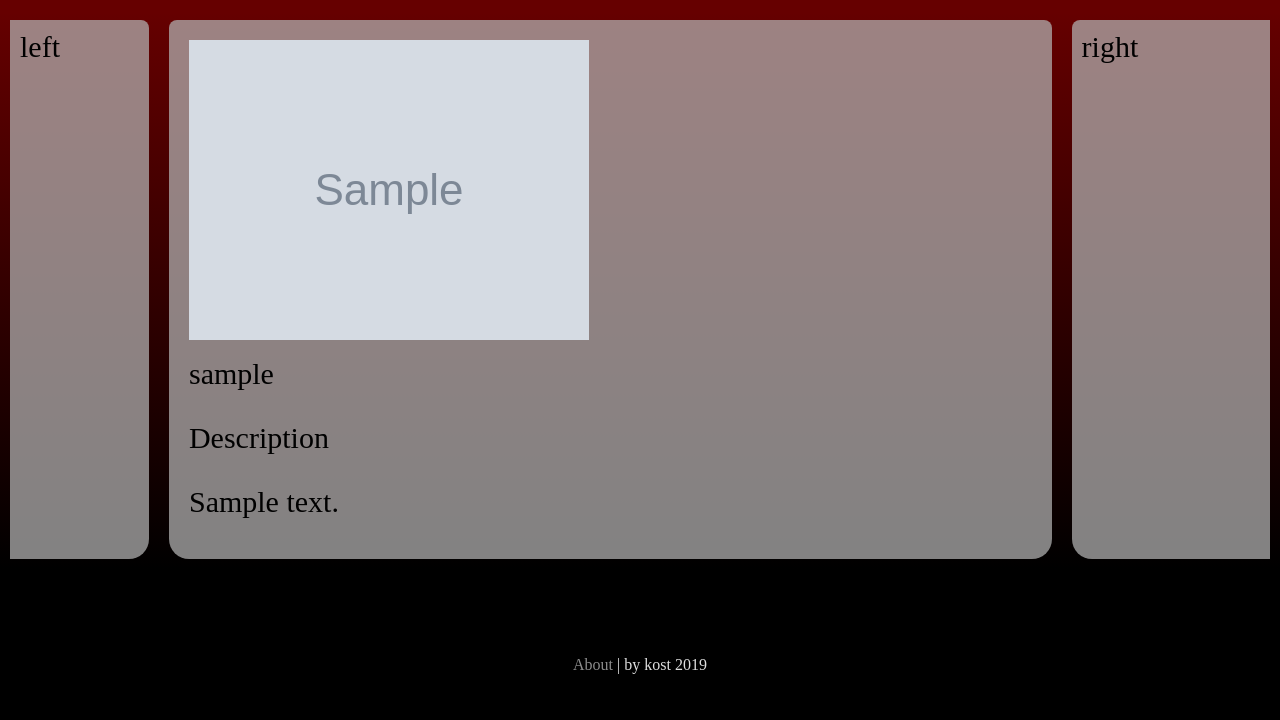
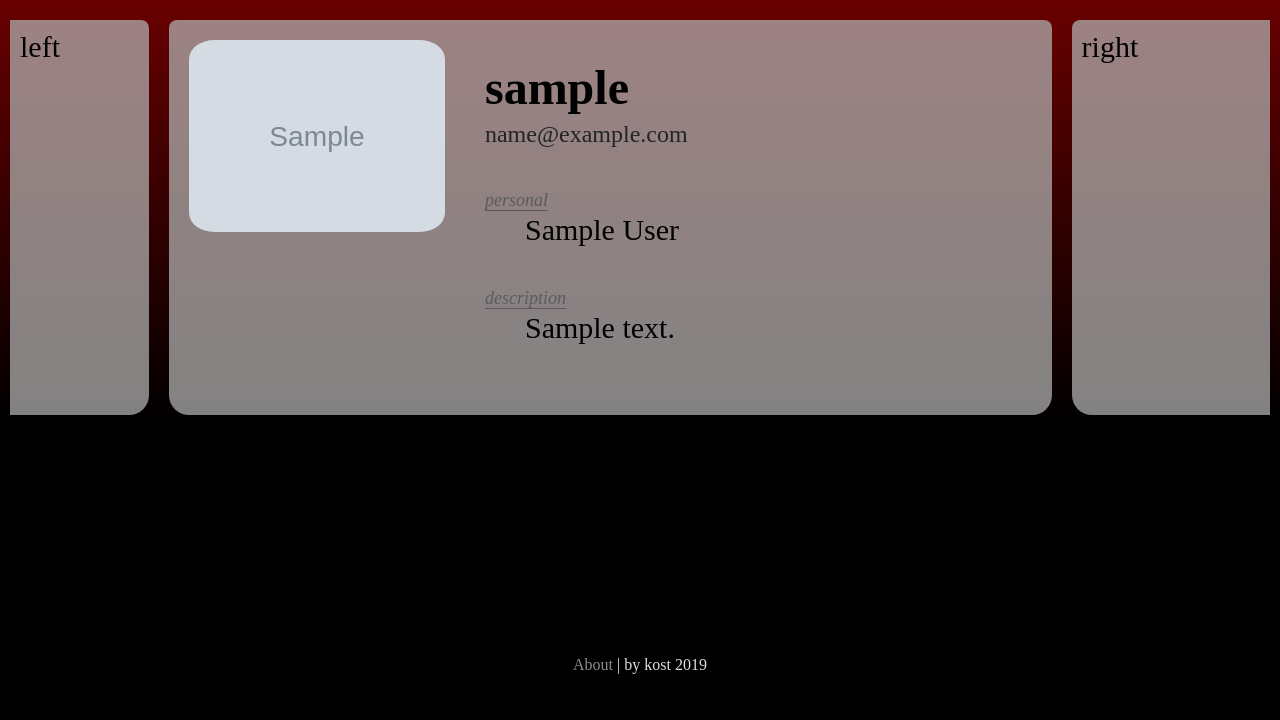
Before and after one commit to kostmetallist/tankonstin-forum, a Django app: template forum/templates/forum/user-detail.html in a window 1280 px wide. Shown: the part 80-800 px from the top of the page. Run offline with Django 3.2, Linux system fonts and the light colour scheme; the template is opened without the code that fills it: most values are stand-ins (such as "Sample title", 1, 10 or a date in 2020); grey boxes marked "Sample" are stand-in pictures.

Commit message:
Connecting config & user profile design * modified ALLOWED_HOSTS in settings.py for connection * designed user profile page * style for button-like <a> tag * fixed non-textarea field in user edit form

```diff
--- a/forum/forms.py
+++ b/forum/forms.py
@@ -43,3 +43,6 @@ class UserExtraUpdateForm(forms.ModelForm):
 
         model = UserExtra
         fields = ['description', 'avatar']
+        widgets = {
+            'description': forms.Textarea()
+        }
--- a/forum/static/forum/style.css
+++ b/forum/static/forum/style.css
@@ -340,13 +340,55 @@ button.generic-button > span:after {
     content: '\25b7';
 }
 
-div.profile-token {
+.flex-container#profile {
+    background: rgba(0, 0, 0, 0.0);
+}
+
+div.profile-panel {
     margin: 10px;
 }
 
+.profile-panel#right-side {
+    width: 30%;
+}
+
+.profile-panel#right-side {
+    /*background: rgba(0, 0, 0, 0.05);*/
+    width: 70%;
+    padding: 20px;
+    border-radius: 20px;
+}
+
+p.profile-element {
+    margin: 0 0 30px 0;
+    /*border-bottom: 1px solid black;*/
+}
+
+p.profile-element span.username {
+    font-weight: bold;
+    font-size: 48px;
+}
+
+p.profile-element span.email {
+    color: rgb(36, 36, 36);
+    font-size: 24px;
+}
+
+p.profile-element span.pre-note {
+    font-size: 18px;
+    color: rgb(91, 91, 91);
+    border-bottom: 1px solid rgb(91, 91, 91);
+}
+
+p.profile-element span.indented {
+    margin: 20px;
+    padding: 20px;
+}
+
 img.user-profile-image {
-    max-width: 512px;
-    max-height: 512px;
+    max-width: 256px;
+    max-height: 256px;
+    border-radius: 10%;
 }
 
 div.pagination-nav {
@@ -358,5 +400,22 @@ div.pagination-nav {
 
 div.pagination-nav a.current-page {
     color: black;
-    background: rgba(180, 180, 180, 0.4)
+    background: rgba(180, 180, 180, 0.4);
 }
+
+a.button-like {
+    /*margin: 10px 10px 0 10px;*/
+    font-family: sans-serif;
+    padding: 10px;
+    /*text-align: center;*/
+    color: black;
+    background: rgba(230, 230, 230, 0.7);
+    font-size: 14px;
+    font-weight: bold;
+    border-radius: 8px;
+}
+
+a.button-like:hover {
+    background: rgba(230, 230, 230, 0.9);
+    text-decoration: none;
+}
--- a/forum/templates/forum/message-delete.html
+++ b/forum/templates/forum/message-delete.html
@@ -17,7 +17,8 @@
             <button type="submit" class="delete-button">
                 <span>Delete </span>
             </button>
-            <a href="{% url 'topic-detail' pk=object.topic.id %}">
+            <a href="{% url 'topic-detail' pk=object.topic.id %}"
+                class="button-like">
                 Cancel
             </a>
         </div>
--- a/forum/templates/forum/topic-detail.html
+++ b/forum/templates/forum/topic-detail.html
@@ -37,7 +37,8 @@
     {% endfor %}
 
     <div>
-        <a href="{% url 'message-create' topic=object.pk %}">
+        <a href="{% url 'message-create' topic=object.pk %}"
+            class="button-like">
             Post a message
         </a>
     </div>
--- a/forum/templates/forum/user-detail.html
+++ b/forum/templates/forum/user-detail.html
@@ -6,18 +6,47 @@
 
 {% block center-plate-content %}
 
-    <div class="profile-token">
-        <img class="user-profile-image"
-            src="{{ profile_owner.userextra.avatar.url }}">
-    </div>
+    <div class="flex-container" id="profile">
+        <div class="profile-panel" id="left-side">
+            <img class="user-profile-image"
+                src="{{ profile_owner.userextra.avatar.url }}">
 
-    <div class="profile-token">
-        {{ profile_owner.username }}
-    </div>
+            <p>
+                {% if user.id == profile_owner.id %}
+                    <a href="{% url 'user-edit' userid=user.id %}"
+                        class="button-like"
+                        style="padding: 10px 20px 10px 20px;">
+                        Edit
+                    </a>
+                {% endif %}
+            </p>
+        </div>
 
-    <div class="profile-token">
-        <p>Description</p>
-        <p>{{ profile_owner.userextra.description }}</p>
+        <div class="profile-panel" id="right-side">
+            <p class="profile-element">
+                <span class="username">{{ profile_owner.username }}</span>
+                <br />
+                <span class="email">{{ profile_owner.email }}</span>
+            </p>
+
+            {% if profile_owner.first_name or profile_owner.last_name %}
+                <p class="profile-element">
+                    <span class="pre-note"><i>personal</i></span>
+                    <br />
+                    <span class="indented">
+                        {{ profile_owner.first_name }}
+                        {{ profile_owner.last_name }}
+                    </span>
+                </p>
+            {% endif %}
+            <p class="profile-element">
+                <span class="pre-note"><i>description</i></span>
+                <br />
+                <span class="indented">
+                    {{ profile_owner.userextra.description }}
+                </span>
+            </p>
+        </div>
     </div>
 
 {% endblock center-plate-content %}
--- a/forum/templates/forum/user-edit.html
+++ b/forum/templates/forum/user-edit.html
@@ -10,7 +10,6 @@
         {% csrf_token %}
         <fieldset>
             <legend>Profile editing</legend>
-            <!-- {{ form.as_p }} -->
 
             <ul class="validation-errors">
             {% for err in user_form.non_field_errors %}
--- a/sample/settings.py
+++ b/sample/settings.py
@@ -36,7 +36,10 @@ SECRET_KEY = getKey('SECRET_KEY')
 # SECURITY WARNING: don't run with debug turned on in production!
 DEBUG = True
 
-ALLOWED_HOSTS = []
+ALLOWED_HOSTS = [
+    'localhost',
+    '25.57.103.207',
+]
 
 
 # Application definition
```
Also changed, not shown: README.md.
